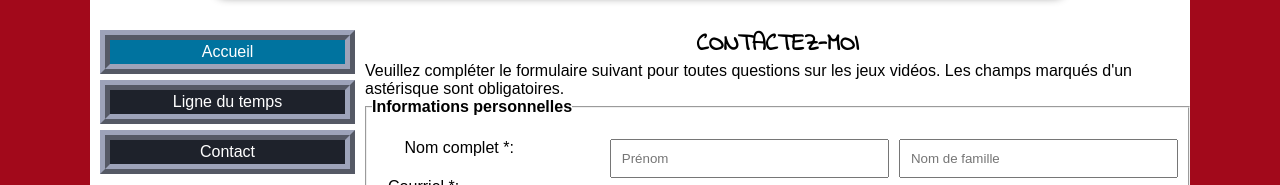
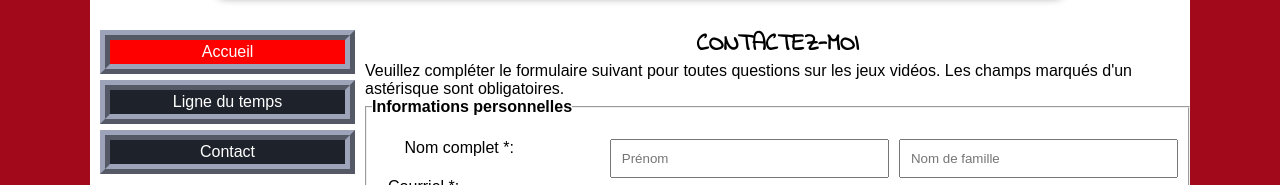
Before and after one commit to madmax9845/Labo-3, a plain HTML site: page index.html in a window 1280 px wide. In both pictures the pointer is over the link "Accueil". Shown: the part 596-781 px from the top of the page. Drawn offline with Linux system fonts and the light colour scheme.

Commit message:
Changer la couleur du hover du menu

```diff
--- a/css/style.css
+++ b/css/style.css
@@ -87,7 +87,7 @@ nav li>a {
 
 /*effet du passage de la souris sur les boutons du nav*/
 nav li>a:hover {
-    background-color: #00739f;
+    background-color: red;
 }
 
 /*mise en forme du formulaire*/
```
